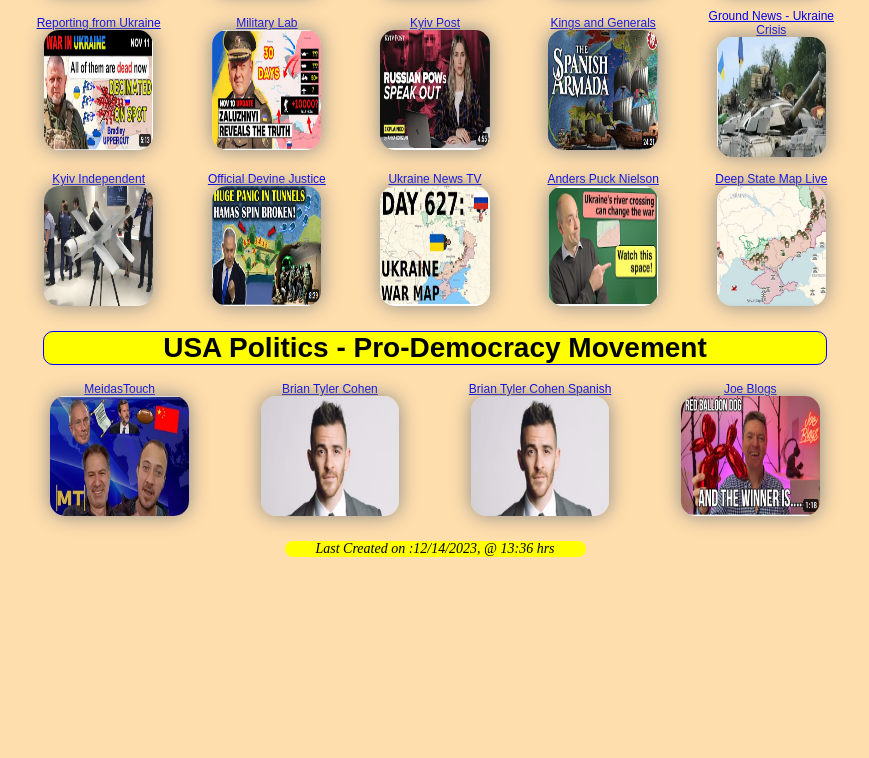
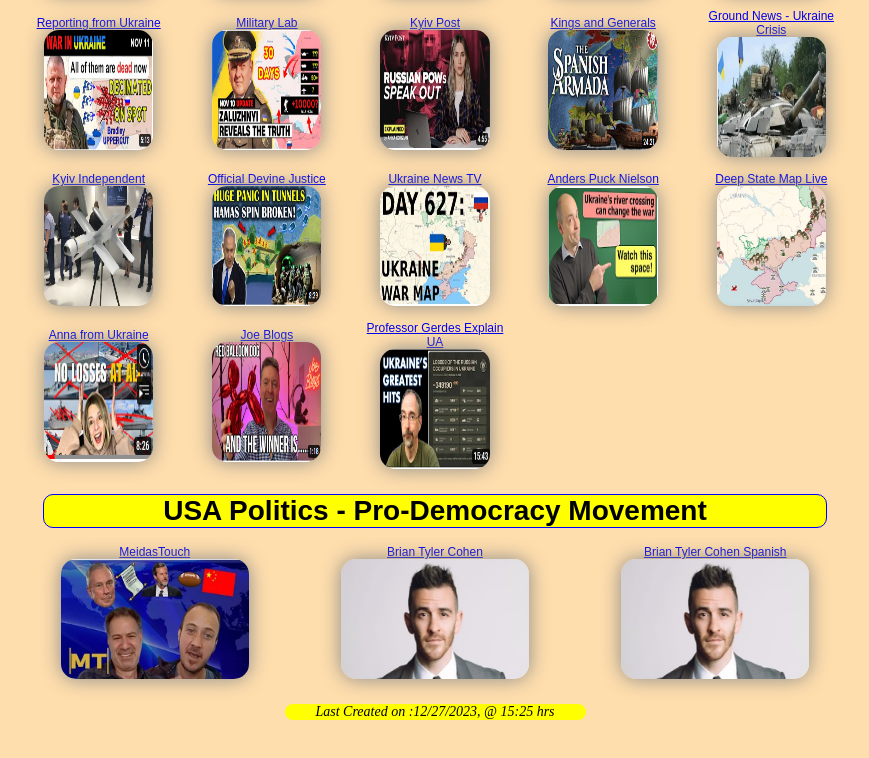
Before and after one commit to ProfRosario/Ukraine-Dashboard, a plain HTML site: page index.html in a window 1280 px wide. Shown: the part 624-1382 px from the top of the page, without its empty margins (205-1074 px from the left). Before the commit the page ends 1219 px from the top, so only its background shows below. Drawn offline with Linux system fonts and the light colour scheme.

Commit message:
Added two new links.

```diff
--- a/index.html
+++ b/index.html
@@ -84,24 +84,30 @@
       .para_ID22 { margin: 0px 0px 0px; font-size: 12px; font-family: sans-serif; text-align: center; font-weight: normal; font-style: normal; color: blue;}
       .img_ID21 { width: 70%; height: 120px; box-shadow: 0px 0px 20px #888; border-radius: 15px; border: 0px solid black;}
 
+      .para_ID23 { margin: 0px 0px 0px; font-size: 12px; font-family: sans-serif; text-align: center; font-weight: normal; font-style: normal; color: blue;}
+      .img_ID22 { width: 70%; height: 120px; box-shadow: 0px 0px 20px #888; border-radius: 15px; border: 0px solid black;}
+
+      .para_ID24 { margin: 0px 0px 0px; font-size: 12px; font-family: sans-serif; text-align: center; font-weight: normal; font-style: normal; color: blue;}
+      .img_ID23 { width: 70%; height: 120px; box-shadow: 0px 0px 20px #888; border-radius: 15px; border: 0px solid black;}
+
+      .para_ID25 { margin: 0px 0px 0px; font-size: 12px; font-family: sans-serif; text-align: center; font-weight: normal; font-style: normal; color: blue;}
+      .img_ID24 { width: 70%; height: 120px; box-shadow: 0px 0px 20px #888; border-radius: 15px; border: 0px solid black;}
+
       .div_ID5 { background-color: transparent; border: 0px solid rgb(0, 0, 0); border-radius: 10px; padding: 5px; border-style: solid; border-color: blue;}
-      .para_ID23 { margin: 5px 0px 0px; font-size: 28px; font-family: sans-serif; text-align: center; font-weight: Bold; font-style: normal; color: black; border:1px solid rgb(0, 0, 0); border-radius: 10px; border-color: blue; background-color:yellow; margin-left: auto; margin-right: auto; vertical-align:middle; width:65%; height: auto;}
+      .para_ID26 { margin: 5px 0px 0px; font-size: 28px; font-family: sans-serif; text-align: center; font-weight: Bold; font-style: normal; color: black; border:1px solid rgb(0, 0, 0); border-radius: 10px; border-color: blue; background-color:yellow; margin-left: auto; margin-right: auto; vertical-align:middle; width:65%; height: auto;}
 
       .div_ID6 { background-color: transparent; border: 0px solid rgb(0, 0, 0); border-radius: 10px; padding: 5px; border-style: solid; border-color: blue;}
-      .para_ID24 { margin: 0px 0px 0px; font-size: 12px; font-family: sans-serif; text-align: center; font-weight: normal; font-style: normal; color: blue;}
-      .img_ID22 { width: 70%; height: 120px; box-shadow: 0px 0px 20px #888; border-radius: 15px; border: 0px solid black;}
-
-      .para_ID25 { margin: 0px 0px 0px; font-size: 12px; font-family: sans-serif; text-align: center; font-weight: normal; font-style: normal; color: blue;}
-      .img_ID23 { width: 70%; height: 120px; box-shadow: 0px 0px 20px #888; border-radius: 15px; border: 0px solid black;}
-
-      .para_ID26 { margin: 0px 0px 0px; font-size: 12px; font-family: sans-serif; text-align: center; font-weight: normal; font-style: normal; color: blue;}
-      .img_ID24 { width: 70%; height: 120px; box-shadow: 0px 0px 20px #888; border-radius: 15px; border: 0px solid black;}
-
       .para_ID27 { margin: 0px 0px 0px; font-size: 12px; font-family: sans-serif; text-align: center; font-weight: normal; font-style: normal; color: blue;}
       .img_ID25 { width: 70%; height: 120px; box-shadow: 0px 0px 20px #888; border-radius: 15px; border: 0px solid black;}
 
+      .para_ID28 { margin: 0px 0px 0px; font-size: 12px; font-family: sans-serif; text-align: center; font-weight: normal; font-style: normal; color: blue;}
+      .img_ID26 { width: 70%; height: 120px; box-shadow: 0px 0px 20px #888; border-radius: 15px; border: 0px solid black;}
+
+      .para_ID29 { margin: 0px 0px 0px; font-size: 12px; font-family: sans-serif; text-align: center; font-weight: normal; font-style: normal; color: blue;}
+      .img_ID27 { width: 70%; height: 120px; box-shadow: 0px 0px 20px #888; border-radius: 15px; border: 0px solid black;}
+
       .div_ID7 { background-color: transparent; border: 0px solid rgb(0, 0, 0); border-radius: 10px; padding: 5px; border-style: solid; border-color: blue;}
-      .para_ID28 { margin: 5px 0px 0px; font-size: 14px; font-family: Times New Roman; text-align: center; font-weight: normal; font-style: italic; color: black; border: 0px solid rgb(0, 0, 0); border-radius: 10px; border-color: green; background-color: yellow;  margin-left: auto; margin-right: auto; vertical-align:middle; width:25%; height: auto;}
+      .para_ID30 { margin: 5px 0px 0px; font-size: 14px; font-family: Times New Roman; text-align: center; font-weight: normal; font-style: italic; color: black; border: 0px solid rgb(0, 0, 0); border-radius: 10px; border-color: green; background-color: yellow;  margin-left: auto; margin-right: auto; vertical-align:middle; width:25%; height: auto;}
 
      </style>
   </head>
@@ -233,12 +239,29 @@
                class = "img_ID21"></a></p>
           </td>
         </tr>
+        <tr class="tr_ID">
+          <!-- addItems -->
+          <td class="td_ID">
+            <p class = "para_ID23"><a href="https://www.youtube.com/@AnnafromUkraine" target = "_parent ">Anna from Ukraine<br> <img src="./images/AnnafromUkraine.PNG" alt="Anna from Ukraine "
+               class = "img_ID22"></a></p>
+          </td>
+          <!-- addItems -->
+          <td class="td_ID">
+            <p class = "para_ID24"><a href="https://www.youtube.com/@JoeBlogs/videos" target = "_parent ">Joe Blogs<br> <img src="./images/JoeBlogs.PNG" alt="Joe Blogs "
+               class = "img_ID23"></a></p>
+          </td>
+          <!-- addItems -->
+          <td class="td_ID">
+            <p class = "para_ID25"><a href="https://www.youtube.com/@dr.gerdes/videos" target = "_parent ">Professor Gerdes Explain UA<br> <img src="./images/DrGerdes.PNG" alt="Professor Gerdes Explain UA "
+               class = "img_ID24"></a></p>
+          </td>
+        </tr>
       </table>
     </div>
 
     <!-- addTitle -->
     <div class="div_ID5">
-      <p class = " para_ID23 ">USA Politics - Pro-Democracy Movement</p>
+      <p class = " para_ID26 ">USA Politics - Pro-Democracy Movement</p>
     </div>
 
     <!-- addItems -->
@@ -247,23 +270,18 @@
         <tr class="tr_ID">
           <!-- addItems -->
           <td class="td_ID">
-            <p class = "para_ID24"><a href="https://www.youtube.com/@MeidasTouch/videos" target = "_parent ">MeidasTouch<br> <img src="./images/MeidasTouch.png" alt="MeidasTouch "
-               class = "img_ID22"></a></p>
+            <p class = "para_ID27"><a href="https://www.youtube.com/@MeidasTouch/videos" target = "_parent ">MeidasTouch<br> <img src="./images/MeidasTouch.png" alt="MeidasTouch "
+               class = "img_ID25"></a></p>
           </td>
           <!-- addItems -->
           <td class="td_ID">
-            <p class = "para_ID25"><a href="https://www.youtube.com/@briantylercohen/videos" target = "_parent ">Brian Tyler Cohen<br> <img src="./images/briantylercohen.PNG" alt="Brian Tyler Cohen "
-               class = "img_ID23"></a></p>
+            <p class = "para_ID28"><a href="https://www.youtube.com/@briantylercohen/videos" target = "_parent ">Brian Tyler Cohen<br> <img src="./images/briantylercohen.PNG" alt="Brian Tyler Cohen "
+               class = "img_ID26"></a></p>
           </td>
           <!-- addItems -->
           <td class="td_ID">
-            <p class = "para_ID26"><a href="https://www.youtube.com/@briantylercohenespanol/videos" target = "_parent ">Brian Tyler Cohen Spanish<br> <img src="./images/briantylercohen.PNG" alt="Brian Tyler Cohen Spanish "
-               class = "img_ID24"></a></p>
-          </td>
-          <!-- addItems -->
-          <td class="td_ID">
-            <p class = "para_ID27"><a href="https://www.youtube.com/@JoeBlogs/videos" target = "_parent ">Joe Blogs<br> <img src="./images/JoeBlogs.PNG" alt="Joe Blogs "
-               class = "img_ID25"></a></p>
+            <p class = "para_ID29"><a href="https://www.youtube.com/@briantylercohenespanol/videos" target = "_parent ">Brian Tyler Cohen Spanish<br> <img src="./images/briantylercohen.PNG" alt="Brian Tyler Cohen Spanish "
+               class = "img_ID27"></a></p>
           </td>
         </tr>
       </table>
@@ -271,7 +289,7 @@
 
     <!-- addTimeStamp -->
     <div class="div_ID7 ">
-        <p class = "para_ID28 ">Last Created on :12/14/2023, @ 13:36 hrs</p>
+        <p class = "para_ID30 ">Last Created on :12/27/2023, @ 15:25 hrs</p>
     </div>
 
 
```
Also changed, not shown: images/AnnafromUkraine.PNG (added), images/DrGerdes.PNG (added), 1 other file.
